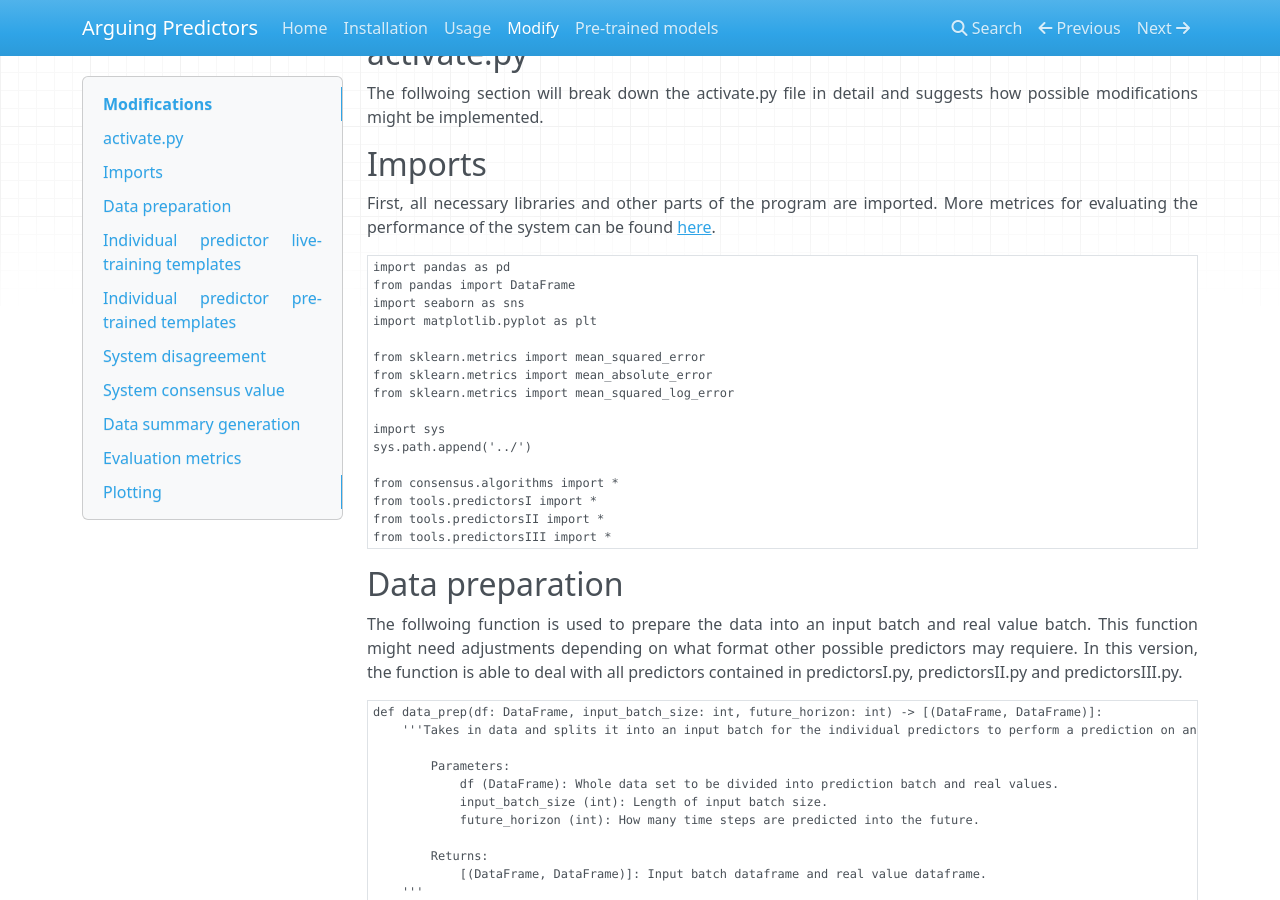
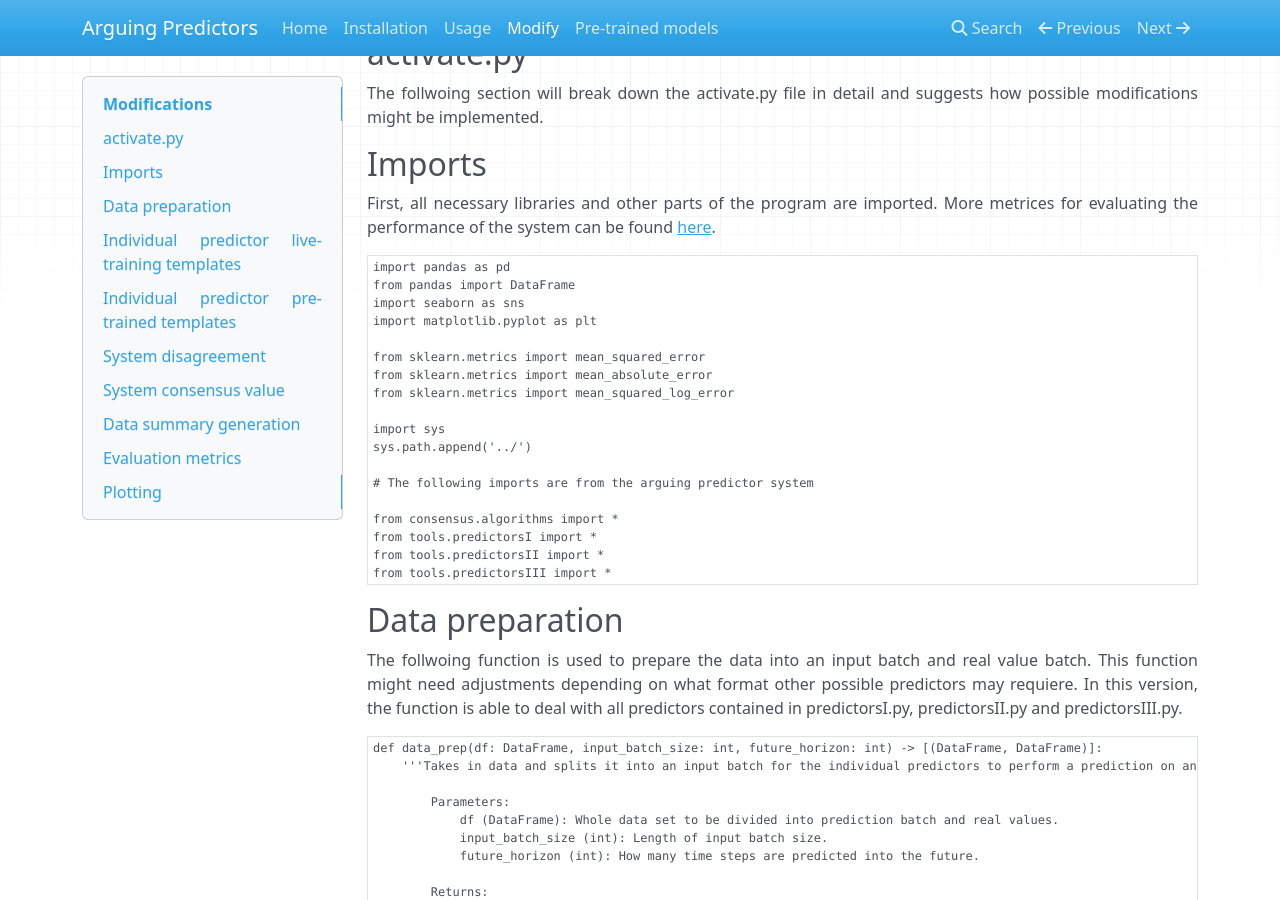
Before and after one commit to maxmekiska/arguing_predictors, an MkDocs documentation site: the page built from docs/docs/modify.md, in a window 1280 px wide and 900 px high, scrolled down 524 px. Built offline with MkDocs 1.6.1, drawn with Linux system fonts in a browser that asks for light colours; nearby versions of some CDN libraries.

Commit message:
added comment in import section

```diff
--- a/docs/docs/modify.md
+++ b/docs/docs/modify.md
@@ -32,6 +32,8 @@
 
 import sys
 sys.path.append('../')
+
+# The following imports are from the arguing predictor system
 
 from consensus.algorithms import *
 from tools.predictorsI import *
```
